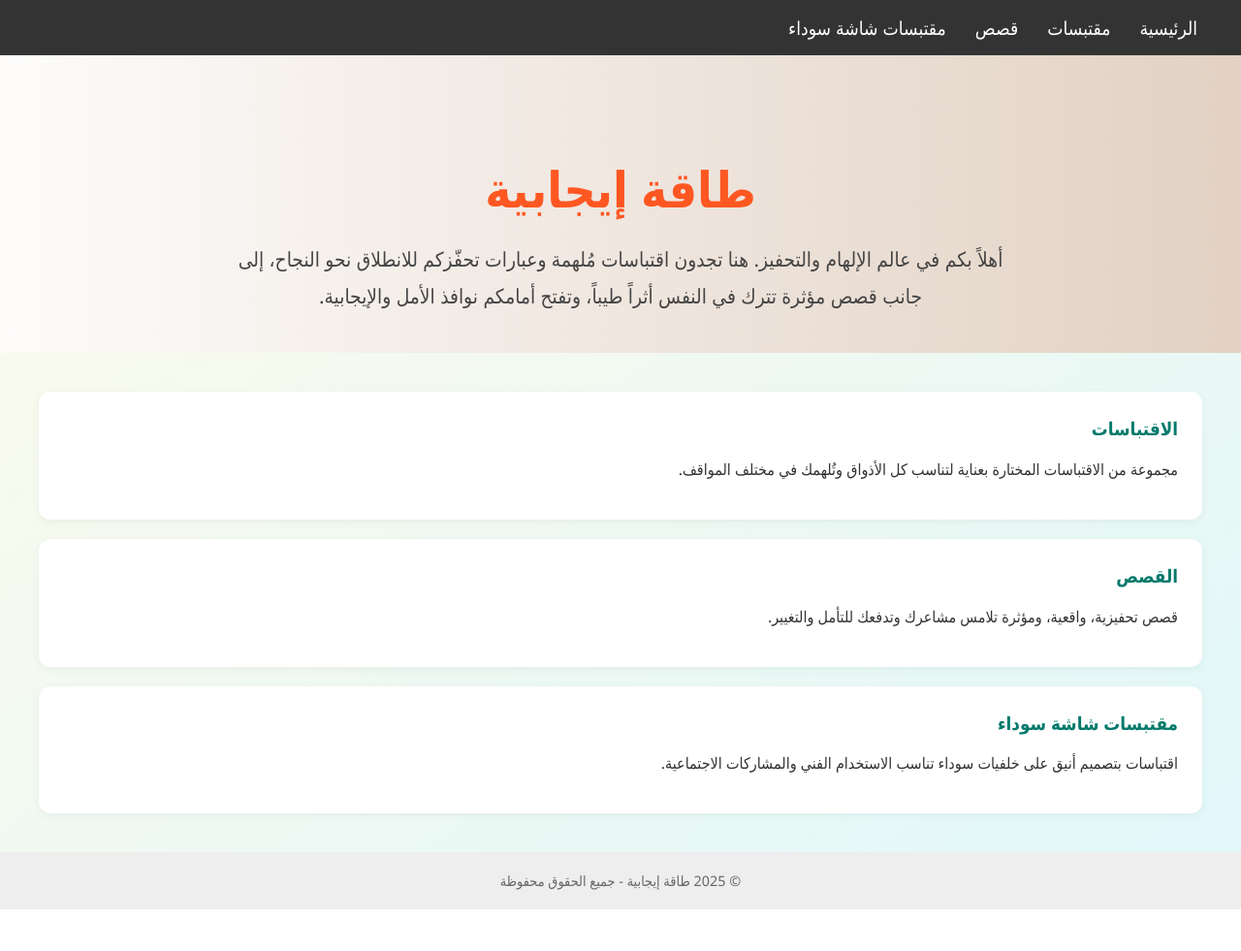
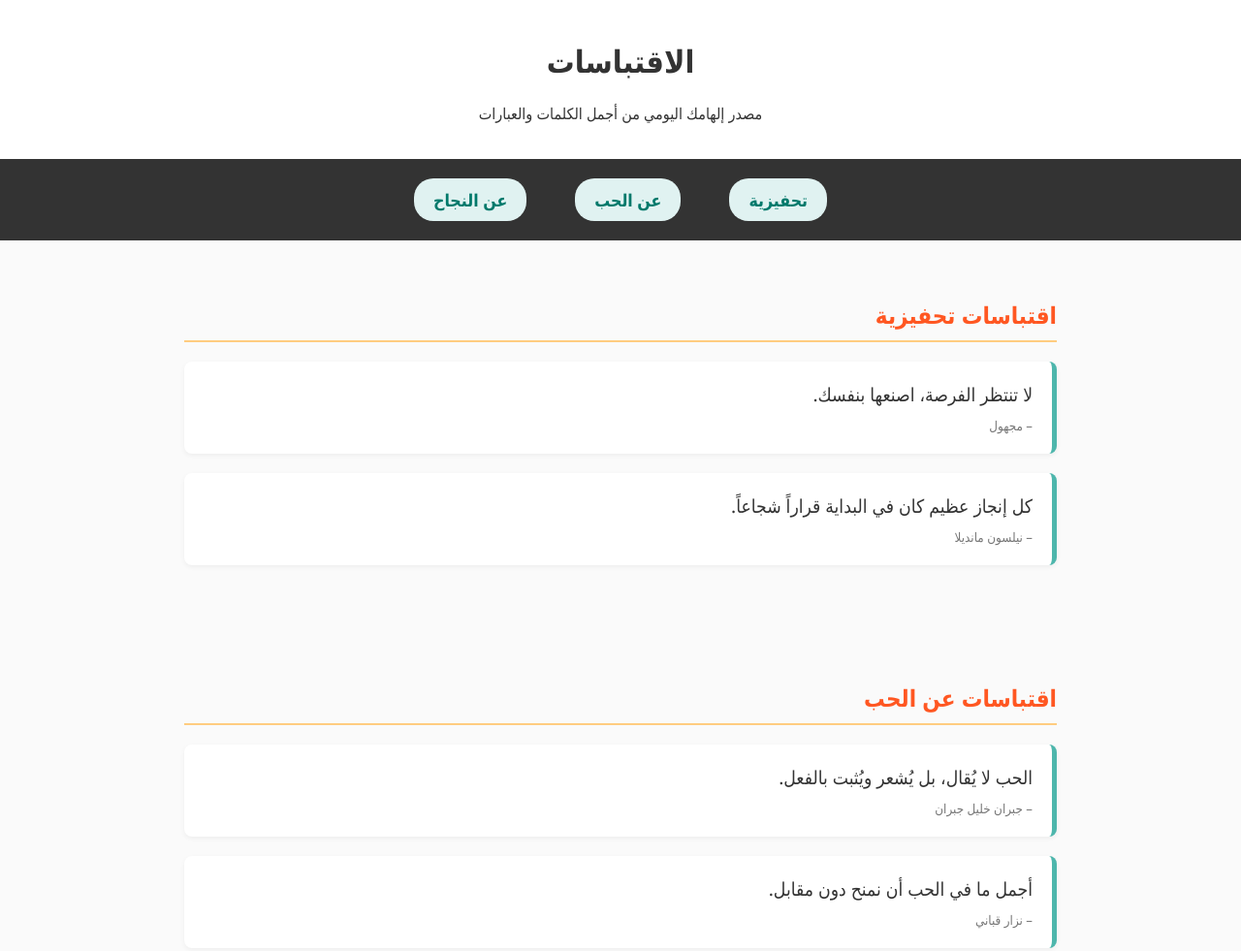
Before and after one commit to Merox988/Test, a plain HTML site: page index.html in a window 1280 px wide. Shown: the top 981 px of the page at 97% size. Before the commit the page ends 938 px from the top, so only its background shows below. Drawn offline with Linux system fonts and the light colour scheme.

Commit message:
Update index.html

```diff
--- a/index.html
+++ b/index.html
@@ -1,229 +1,137 @@
-<script async src="https://pagead2.googlesyndication.com/pagead/js/adsbygoogle.js?client=ca-pub-1281760778235392"
-     crossorigin="anonymous"></script>
 <!DOCTYPE html>
 <html lang="ar" dir="rtl">
 <head>
-     <meta name="google-adsense-account" content="ca-pub-1281760778235392">
   <meta charset="UTF-8">
   <meta name="viewport" content="width=device-width, initial-scale=1.0">
-  <title>طاقة إيجابية</title>
+  <meta name="description" content="اكتشف اقتباسات تحفيزية، عن الحب، النجاح وأكثر من ذلك. طاقة إيجابية تلهمك كل يوم.">
+  <meta name="keywords" content="اقتباسات, تحفيز, حب, نجاح, طاقة إيجابية">
+  <meta name="author" content="نغم">
+  <title>الاقتباسات | طاقة إيجابية</title>
   <style>
-    * {
-      box-sizing: border-box;
+    body {
+      font-family: 'Segoe UI', Tahoma, Geneva, Verdana, sans-serif;
+      margin: 0;
+      padding: 0;
+      background: #fafafa;
+      color: #333;
     }
-
-    body {
-      margin: 0;
-      font-family: 'Segoe UI', Tahoma, Geneva, Verdana, sans-serif;
-      background: linear-gradient(to bottom right, #fffbea, #e0f7fa);
-      color: #333;
-      display: flex;
-      flex-direction: column;
-      min-height: 100vh;
+    header, footer {
+      background: #fff;
+      text-align: center;
+      padding: 20px;
+      box-shadow: 0 2px 6px rgba(0,0,0,0.1);
     }
-
-    header {
-      background-color: #fff;
-      box-shadow: 0 2px 8px rgba(0, 0, 0, 0.1);
+    nav {
+      background: #333;
+      padding: 10px;
     }
-
-    nav {
-      background-color: #333;
-      width: 100%;
-      position: sticky;
-      top: 0;
-      z-index: 1000;
+    nav a {
+      color: #fff;
+      margin: 0 15px;
+      text-decoration: none;
+      font-size: 1.1em;
     }
-
-    nav ul {
-      display: flex;
-      justify-content: flex-start;
-      list-style: none;
-      padding: 15px 30px;
-      margin: 0;
-    }
-
-    nav ul li {
-      margin: 0 15px;
-      position: relative;
-    }
-
-    nav ul li a {
-      color: white;
-      text-decoration: none;
-      font-size: 1.2em;
-      transition: color 0.3s;
-      cursor: pointer;
-    }
-
-    nav ul li a:hover {
+    nav a:hover {
       color: #fdd835;
     }
-
-    nav ul li ul {
-      display: none;
-      position: absolute;
-      background-color: #444;
-      padding: 10px;
-      list-style: none;
+    .section {
+      padding: 40px 20px;
+      max-width: 900px;
+      margin: auto;
+    }
+    .section h2 {
+      color: #ff5722;
+      border-bottom: 2px solid #ffcc80;
+      padding-bottom: 10px;
+    }
+    .quote {
+      background: #fff;
+      border-right: 5px solid #4db6ac;
+      margin: 20px 0;
+      padding: 20px;
+      border-radius: 8px;
+      box-shadow: 0 2px 5px rgba(0,0,0,0.05);
+    }
+    .quote p {
+      margin: 0;
+      font-size: 1.2em;
+    }
+    .quote small {
+      display: block;
       margin-top: 10px;
-      border-radius: 8px;
-      min-width: 200px;
-      right: 0;
+      color: #777;
     }
-
-    nav ul li.show ul {
-      display: block;
+    .nav-links {
+      display: flex;
+      justify-content: center;
+      gap: 20px;
+      flex-wrap: wrap;
+      padding: 20px 0;
     }
-
-    nav ul li ul li {
-      margin: 5px 0;
+    .nav-links a {
+      background: #e0f2f1;
+      padding: 10px 20px;
+      border-radius: 20px;
+      text-decoration: none;
+      color: #00796b;
+      font-weight: bold;
+      transition: 0.3s;
     }
-
-    nav ul li ul li a {
-      color: white;
-      font-size: 0.95em;
-    }
-
-    nav ul li ul li a:hover {
-      color: #ffd600;
-    }
-
-    .hero {
-      text-align: center;
-      padding: 60px 20px 40px;
-      background: linear-gradient(to right, #fdfcfb, #e2d1c3);
-    }
-
-    .hero h1 {
-      font-size: 3.2em;
-      margin-bottom: 20px;
-      color: #ff5722;
-      font-weight: bold;
-    }
-
-    .hero p {
-      font-size: 1.3em;
-      max-width: 800px;
-      margin: 0 auto;
-      line-height: 1.8;
-      color: #444;
-    }
-
-    .container {
-      flex: 1;
-      padding: 40px;
-      display: flex;
-      flex-direction: column;
-      gap: 20px;
-    }
-
-    .card {
-      background-color: #fff;
-      padding: 25px;
-      border-radius: 12px;
-      box-shadow: 0 2px 10px rgba(0, 0, 0, 0.05);
-      transition: transform 0.3s;
-      cursor: pointer;
-    }
-
-    .card:hover {
-      transform: translateY(-5px);
-    }
-
-    .card h3 {
-      margin-top: 0;
-      color: #00796b;
-    }
-
-    footer {
-      background: #eee;
-      padding: 20px;
-      text-align: center;
-      font-size: 0.9em;
-      color: #666;
-    }
-
-    @media (max-width: 768px) {
-      nav ul {
-        flex-direction: column;
-        align-items: flex-start;
-        padding: 15px;
-      }
-
-      nav ul li {
-        margin: 10px 0;
-      }
-
-      nav ul li ul {
-        position: static;
-      }
+    .nav-links a:hover {
+      background: #b2dfdb;
     }
   </style>
 </head>
 <body>
   <header>
-    <nav>
-      <ul>
-        <li><a href="#">الرئيسية</a></li>
-        <li id="quotesMenu">
-          <a onclick="toggleMenu(event)">مقتبسات</a>
-          <ul>
-            <li><a href="https://example.com/quotes/motivational">تحفيزية</a></li>
-            <li><a href="https://example.com/quotes/love">عن الحب</a></li>
-            <li><a href="https://example.com/quotes/life">عن الحياة</a></li>
-            <li><a href="https://example.com/quotes/success">عن النجاح</a></li>
-            <li><a href="https://example.com/quotes/hope">عن الأمل</a></li>
-            <li><a href="https://example.com/quotes/friendship">عن الصداقة</a></li>
-            <li><a href="https://example.com/quotes/patience">عن الصبر</a></li>
-            <li><a href="https://example.com/quotes/wisdom">عن الحكمة</a></li>
-          </ul>
-        </li>
-        <li><a href="https://example.com/stories">قصص</a></li>
-        <li><a href="https://www.youtube.com/@%D9%85%D9%82%D8%AA%D8%A8%D8%B3%D8%A7%D8%AA.%D9%84%D8%AA%D8%B5%D9%85%D9%8A%D9%85">مقتبسات شاشة سوداء</a></li>
-      </ul>
-    </nav>
+    <h1>الاقتباسات</h1>
+    <p>مصدر إلهامك اليومي من أجمل الكلمات والعبارات</p>
   </header>
 
-  <section class="hero">
-    <h1>طاقة إيجابية</h1>
-    <p>
-      أهلاً بكم في عالم الإلهام والتحفيز. هنا تجدون اقتباسات مُلهمة وعبارات تحفّزكم للانطلاق نحو النجاح، إلى جانب قصص مؤثرة تترك في النفس أثراً طيباً، وتفتح أمامكم نوافذ الأمل والإيجابية.
-    </p>
+  <nav class="nav-links">
+    <a href="#motivational">تحفيزية</a>
+    <a href="#love">عن الحب</a>
+    <a href="#success">عن النجاح</a>
+  </nav>
+
+  <section class="section" id="motivational">
+    <h2>اقتباسات تحفيزية</h2>
+    <div class="quote">
+      <p>لا تنتظر الفرصة، اصنعها بنفسك.</p>
+      <small>– مجهول</small>
+    </div>
+    <div class="quote">
+      <p>كل إنجاز عظيم كان في البداية قراراً شجاعاً.</p>
+      <small>– نيلسون مانديلا</small>
+    </div>
   </section>
 
-  <div class="container">
-    <div class="card" onclick="location.href='https://example.com/quotes'">
-      <h3>الاقتباسات</h3>
-      <p>مجموعة من الاقتباسات المختارة بعناية لتناسب كل الأذواق وتُلهمك في مختلف المواقف.</p>
+  <section class="section" id="love">
+    <h2>اقتباسات عن الحب</h2>
+    <div class="quote">
+      <p>الحب لا يُقال، بل يُشعر ويُثبت بالفعل.</p>
+      <small>– جبران خليل جبران</small>
     </div>
-    <div class="card" onclick="location.href='https://example.com/stories'">
-      <h3>القصص</h3>
-      <p>قصص تحفيزية، واقعية، ومؤثرة تلامس مشاعرك وتدفعك للتأمل والتغيير.</p>
+    <div class="quote">
+      <p>أجمل ما في الحب أن نمنح دون مقابل.</p>
+      <small>– نزار قباني</small>
     </div>
-    <div class="card" onclick="location.href='https://www.youtube.com/@%D9%85%D9%82%D8%AA%D8%A8%D8%B3%D8%A7%D8%AA.%D9%84%D8%AA%D8%B5%D9%85%D9%8A%D9%85'">
-      <h3>مقتبسات شاشة سوداء</h3>
-      <p>اقتباسات بتصميم أنيق على خلفيات سوداء تناسب الاستخدام الفني والمشاركات الاجتماعية.</p>
+  </section>
+
+  <section class="section" id="success">
+    <h2>اقتباسات عن النجاح</h2>
+    <div class="quote">
+      <p>النجاح لا يأتيك، بل أنت تذهب إليه.</p>
+      <small>– مارفا كولينز</small>
     </div>
-  </div>
+    <div class="quote">
+      <p>الطريق إلى النجاح مليء بالتحديات، لكن الإصرار يعبّده.</p>
+      <small>– مجهول</small>
+    </div>
+  </section>
 
   <footer>
     &copy; 2025 طاقة إيجابية - جميع الحقوق محفوظة
   </footer>
-
-  <script>
-    function toggleMenu(event) {
-      event.preventDefault();
-      const menu = document.getElementById('quotesMenu');
-      menu.classList.toggle('show');
-    }
-
-    window.addEventListener('click', function(e) {
-      const menu = document.getElementById('quotesMenu');
-      if (!menu.contains(e.target)) {
-        menu.classList.remove('show');
-      }
-    });
-  </script>
 </body>
 </html>
```
